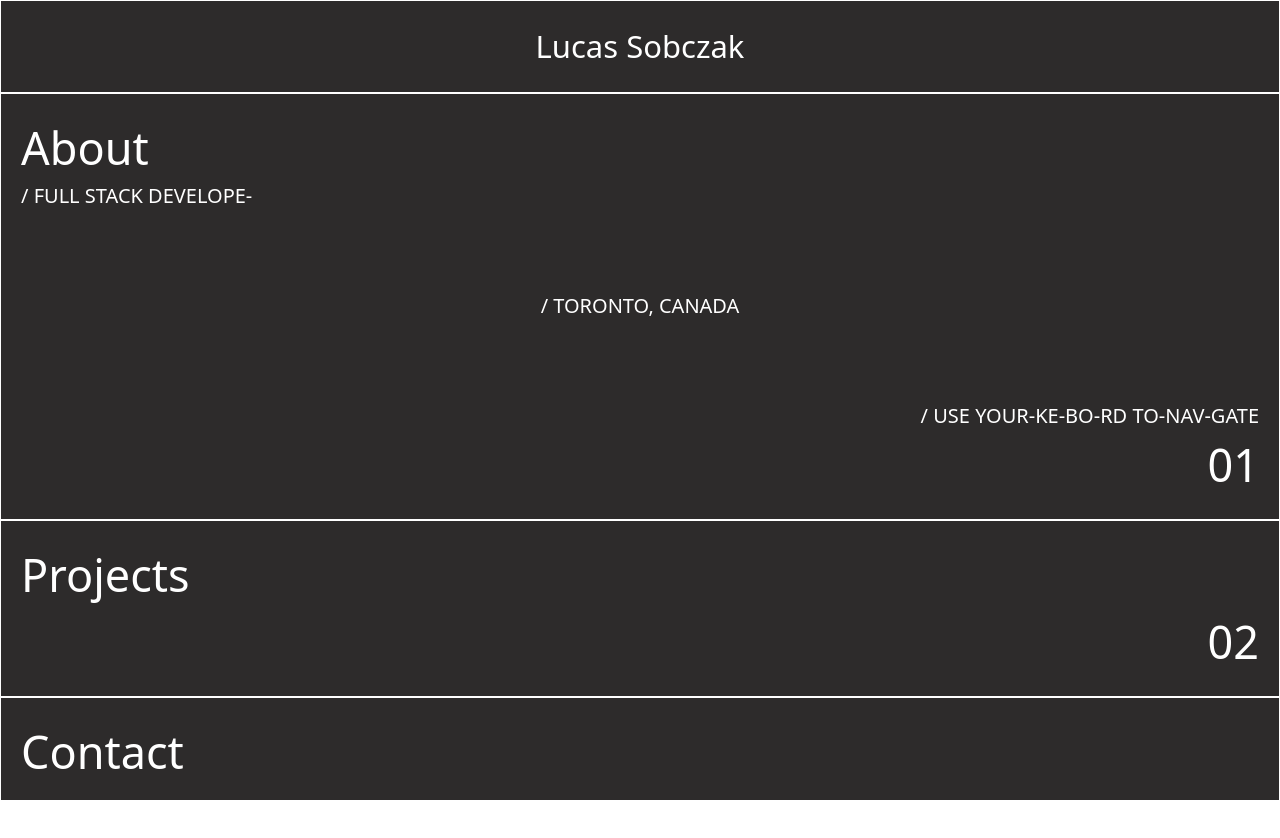
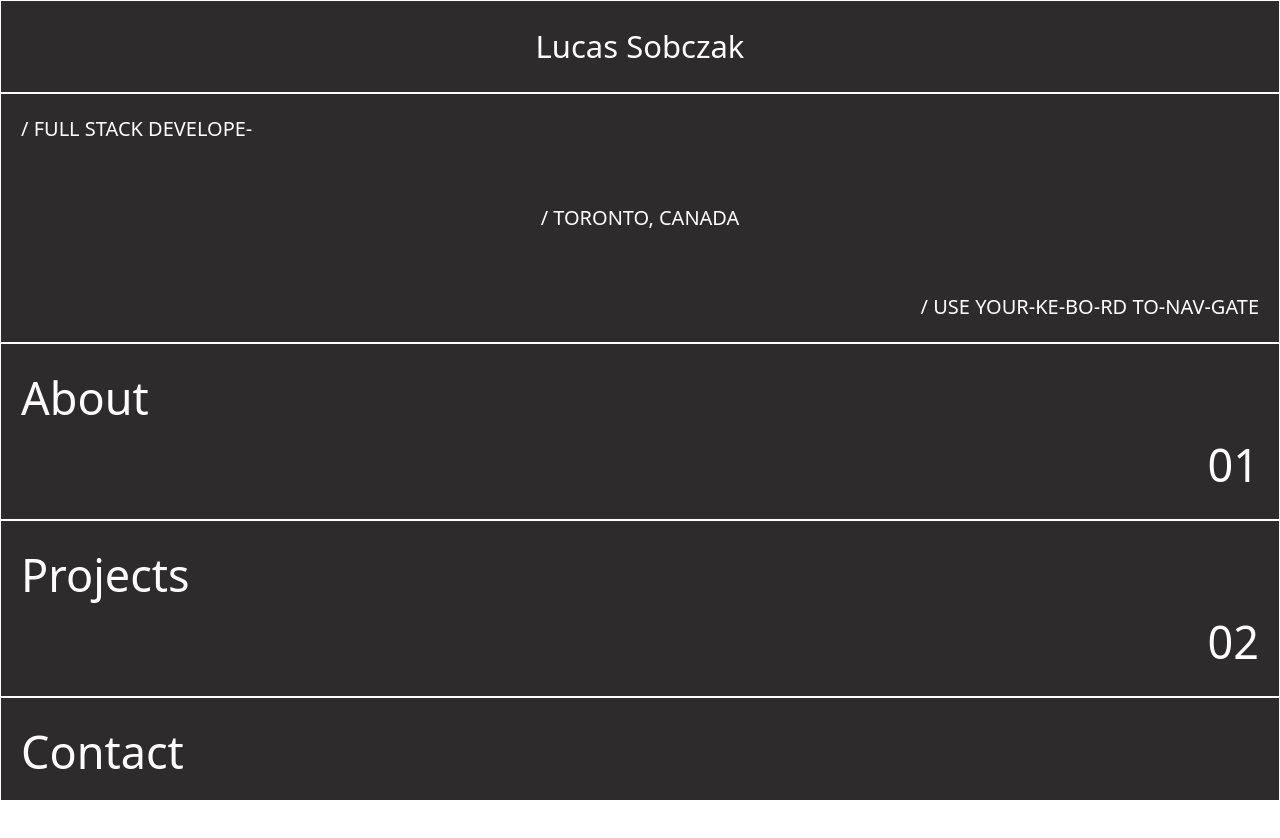
Before and after one commit to SobczakL/portfolio-24, a React (Vite) app: page / in a window 1280 px wide. Shown: the top 838 px of the page. Built offline with nearby package versions, Linux system fonts and the light colour scheme; the HTML template or start-up script is replaced by a standard one.

Commit message:
moved quick notes to hero section

```diff
--- a/src/App.jsx
+++ b/src/App.jsx
@@ -3,6 +3,7 @@ import "./App.css";
 import AboutContent from "./components/content/AboutContent";
 import Header from "./components/header/Header";
 import SectionContainer from "./components/sectionContainer/SectionContainer";
+import Hero from "./components/hero/Hero";
 
 function App() {
   const sections = [
@@ -11,10 +12,10 @@ function App() {
     { title: "Contact", content: "content" },
   ];
 
-  const [activeElement, setActiveElement] = useState(0);
+  const [activeElement, setActiveElement] = useState("");
 
-  const handleClickedSection = (ID) => {
-    setActiveElement(ID);
+  const handleClickedSection = (title) => {
+    setActiveElement(title);
     console.log("section clicked", ID)
   };
 
@@ -22,15 +23,16 @@ function App() {
     <div className="bg-main-bg h-dvh text-white flex flex-col">
       <Header />
       <div className="grow flex flex-col">
+        <Hero />
         {sections.map((section, id) => {
           return (
             <SectionContainer
               key={id}
               ID={id}
-              isActive={activeElement === id}
+              isActive={activeElement === section.title}
               title={section.title}
               child={section.content}
-              onClick={() => handleClickedSection(id)}
+              onClick={() => handleClickedSection(section.title)}
             />
           );
         })}
--- a/src/components/content/AboutContent.jsx
+++ b/src/components/content/AboutContent.jsx
@@ -2,68 +2,9 @@ import { useEffect, useState } from "react";
 
 export default function AboutContent() {
 
-  //TODO: handle window screen size changes after render
-  const aboutContentText = [
-    "/ FULL STACK DEVELOPER",
-    "/ TORONTO, CANADA",
-    `${window.innerWidth < 1200 ?
-      "/ SCROLL FOR PROJECTS" :
-      "/ USE YOUR KEYBOARD TO NAVIGATE"
-    }`
-  ];
-
-  //Replace each content character with '-' at render
-  const [placeholderText, setPlaceholderText] = useState(() => {
-    let initState = [];
-    aboutContentText.map((text) => initState.push("-".repeat(text.length)));
-    return initState;
-  });
-
-  //Post render, replace each '-' with aboutContentText chars at random
-  //Only triggers at inital page render
-  useEffect(() => {
-    const intervalIDs = aboutContentText.map((text, index) =>
-      setInterval(() => {
-        setPlaceholderText((prevTexts) => {
-          const newTexts = [...prevTexts];
-
-          const currentPlaceholder = newTexts[index];
-          const newPlaceholder = currentPlaceholder.split("");
-
-          const randomIndex = Math.floor(
-            Math.random() * currentPlaceholder.length
-          );
-
-          if (newPlaceholder[randomIndex] !== text[randomIndex]) {
-            newPlaceholder[randomIndex] = text[randomIndex];
-            newTexts[index] = newPlaceholder.join("");
-          }
-
-          return newTexts;
-        });
-      }, 100)
-    );
-
-    return () => {
-      intervalIDs.forEach(clearInterval);
-    };
-  }, []);
-
   return (
-    <div className="h-[250px] flex flex-col justify-between">
-      {placeholderText.map((text, index) => {
-        return (
-          <p
-            key={index}
-            className="text-body-sm md:text-body-md lg:text-body-lg"
-            style={{
-              textAlign: index == 1 ? "center" : index == 2 ? "right" : ""
-            }}
-          >
-            {text}
-          </p>
-        );
-      })}
+    <div>
+      <p>about</p>
     </div>
   );
 }
--- /dev/null
+++ b/src/components/hero/Hero.jsx
@@ -0,0 +1,69 @@
+import { useState, useEffect } from "react";
+
+export default function Hero() {
+  //TODO: handle window screen size changes after render
+  const aboutContentText = [
+    "/ FULL STACK DEVELOPER",
+    "/ TORONTO, CANADA",
+    `${
+      window.innerWidth < 1200
+        ? "/ SCROLL FOR PROJECTS"
+        : "/ USE YOUR KEYBOARD TO NAVIGATE"
+    }`,
+  ];
+
+  //Replace each content character with '-' at render
+  const [placeholderText, setPlaceholderText] = useState(() => {
+    let initState = [];
+    aboutContentText.map((text) => initState.push("-".repeat(text.length)));
+    return initState;
+  });
+
+  //Post render, replace each '-' with aboutContentText chars at random
+  //Only triggers at inital page render
+  useEffect(() => {
+    const intervalIDs = aboutContentText.map((text, index) =>
+      setInterval(() => {
+        setPlaceholderText((prevTexts) => {
+          const newTexts = [...prevTexts];
+
+          const currentPlaceholder = newTexts[index];
+          const newPlaceholder = currentPlaceholder.split("");
+
+          const randomIndex = Math.floor(
+            Math.random() * currentPlaceholder.length
+          );
+
+          if (newPlaceholder[randomIndex] !== text[randomIndex]) {
+            newPlaceholder[randomIndex] = text[randomIndex];
+            newTexts[index] = newPlaceholder.join("");
+          }
+
+          return newTexts;
+        });
+      }, 100)
+    );
+
+    return () => {
+      intervalIDs.forEach(clearInterval);
+    };
+  }, []);
+
+  return (
+    <div className="h-[250px] flex flex-col justify-between p-[12px] md:p-[16px] lg:p-[20px] border-white border">
+      {placeholderText.map((text, index) => {
+        return (
+          <p
+            key={index}
+            className="text-body-sm md:text-body-md lg:text-body-lg"
+            style={{
+              textAlign: index == 1 ? "center" : index == 2 ? "right" : "",
+            }}
+          >
+            {text}
+          </p>
+        );
+      })}
+    </div>
+  );
+}
```
